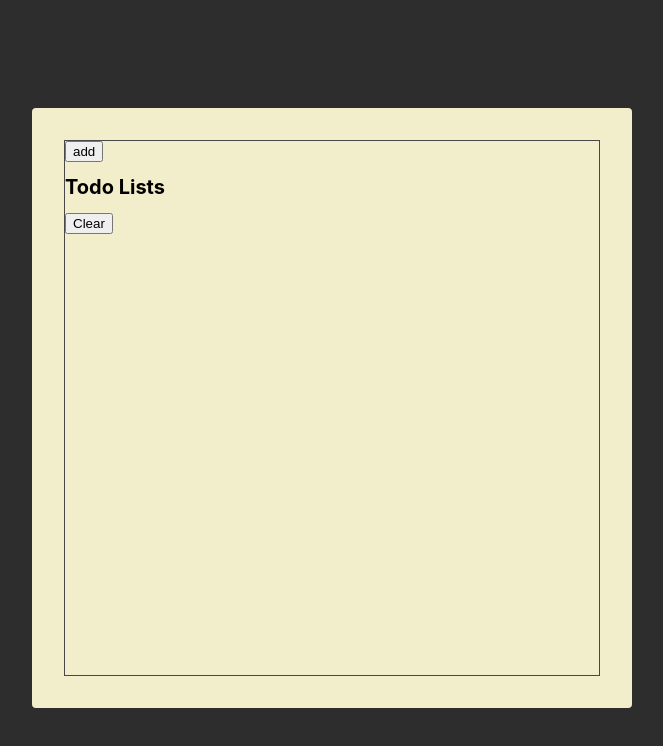
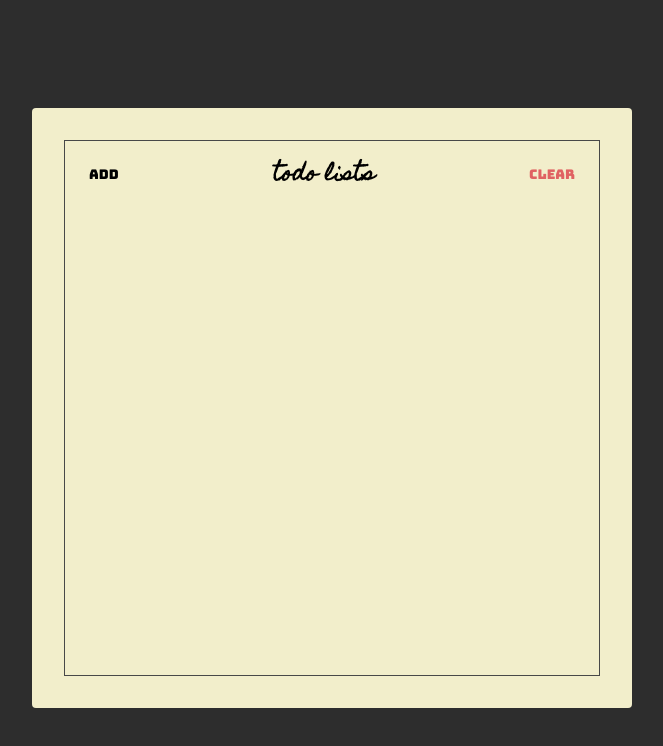
Before and after one commit to deyanazhari-droid/react-1, a website: page index.html in a window 1280 px wide. Shown: the whole page, without its empty margins (308-971 px from the left). Drawn offline with Linux system fonts and the light colour scheme.

Commit message:
gak tau lagi
kebanyakan

```diff
--- a/styles.css
+++ b/styles.css
@@ -1,5 +1,12 @@
 * {
   box-sizing: border-box;
+}
+
+:root {
+  --main-red-color: #e06262;
+}
+.main-red-color {
+  color: var(--main-red-color);
 }
 html {
   font-size: 10px;
@@ -32,4 +39,29 @@ html {
 .frame {
   border: 1px solid #484848;
   height: 100%;
+
+  display: flex;
+  flex-direction: column;
 }
+.header {
+  display: flex;
+  align-items: flex-start;
+}
+
+.header-title {
+  flex: 1;
+  text-align: center;
+
+  font-size: 3, 6rem;
+  font-family: "homemade apple", sans-serif;
+  text-transform: lowercase;
+}
+.header-btn {
+  font-size: 1, 8rem;
+  font-family: "bungee", sans-serif;
+  padding: 24px;
+
+  background: unset;
+  border: unset;
+  outline: unset;
+}
```
